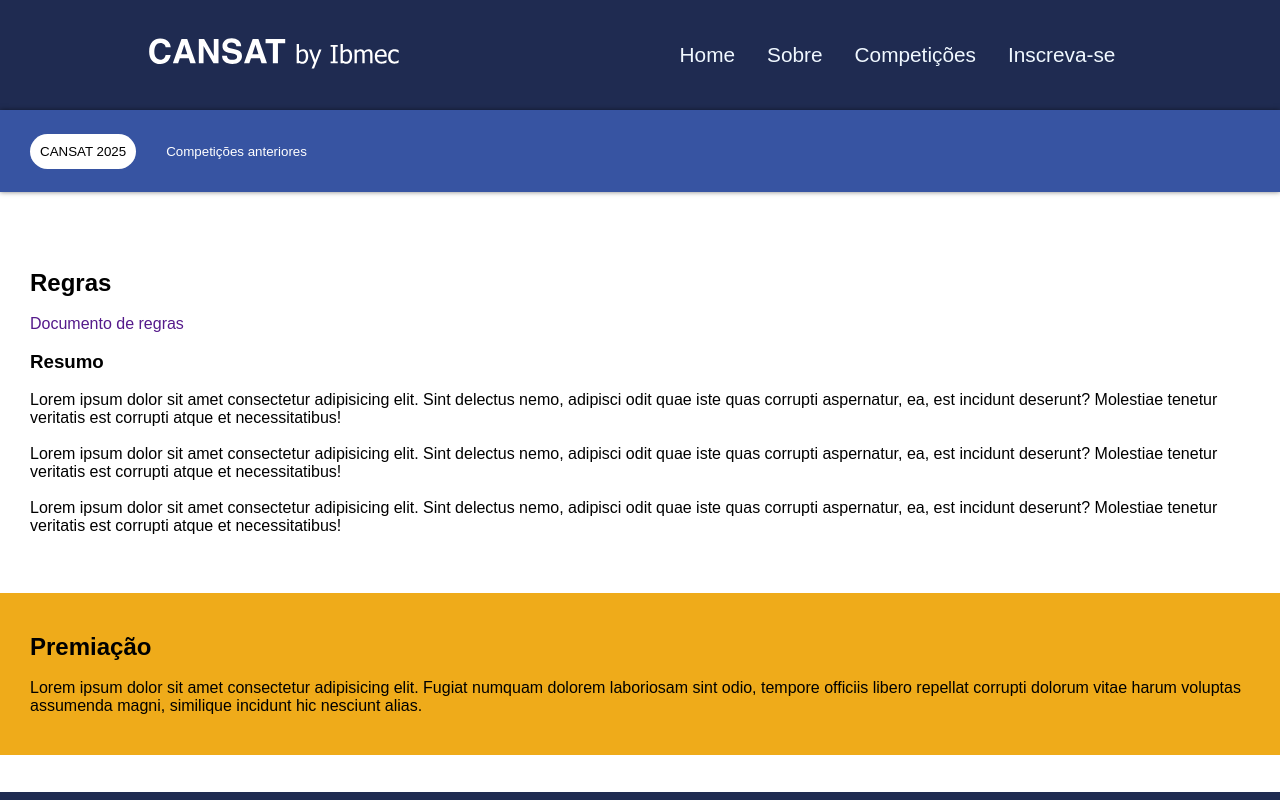
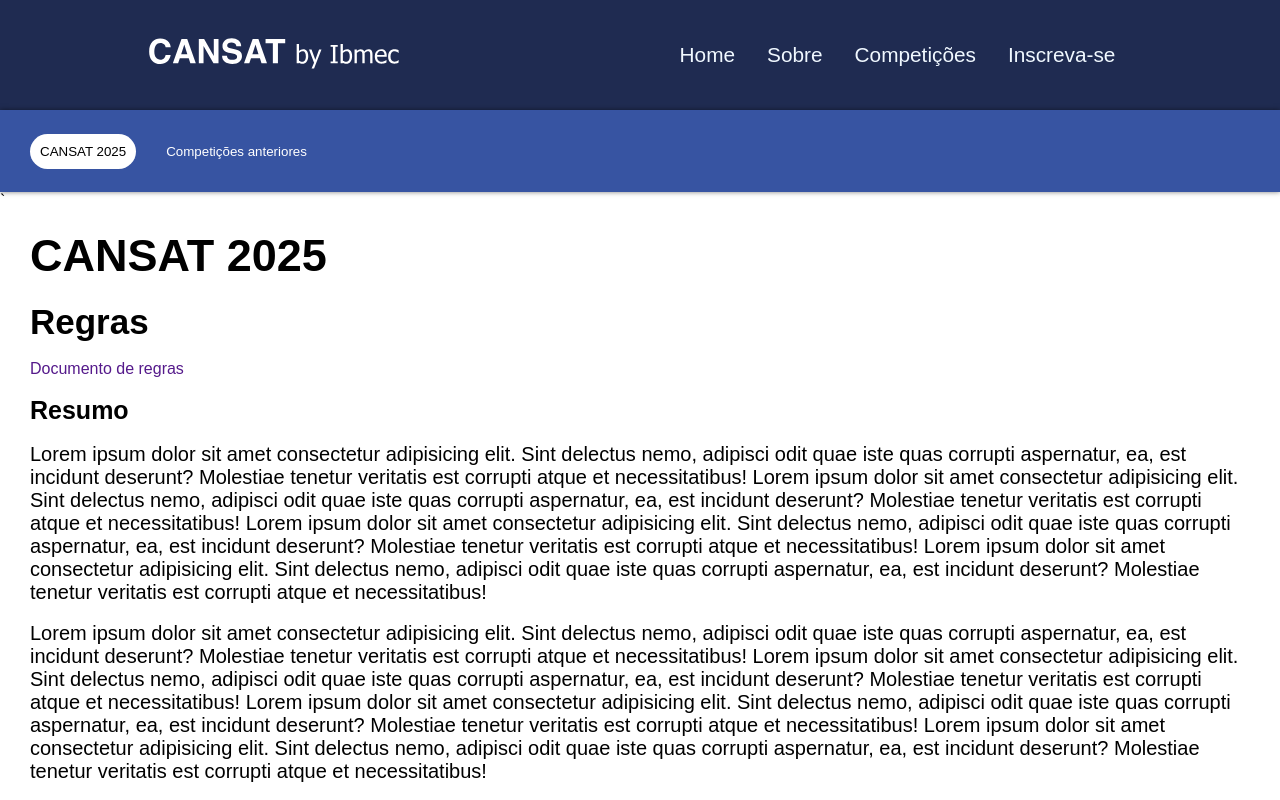
Before and after one commit to patrickgougeon/Site-Cansat-React, a React (Vite) app: page /#/competicoes in a window 1280 px wide. Shown: the top 800 px of the page. Built offline with nearby package versions, Linux system fonts and the light colour scheme.

Commit message:
conserto de bugs que a página de inscricao gerou

```diff
--- a/src/components/Formulario.jsx
+++ b/src/components/Formulario.jsx
@@ -76,6 +76,7 @@ export default function Formulario() {
   return (
     <form className="forms" onSubmit={handleSubmit} id="form-content">
       <input
+        type="text"
         name="nomeEquipe"
         onChange={handleChange}
         placeholder="Nome da Equipe"
--- a/src/index.css
+++ b/src/index.css
@@ -1,11 +1,12 @@
 @import url('https://fonts.googleapis.com/css2?family=Arimo:ital,wght@0,400..700;1,400..700&display=swap');
 
-/* Header */
 * {
     padding: 0;
     margin: 0;
     box-sizing: border-box;
 }
+
+/* Header */
 
 ul {
     list-style-type: none;
@@ -130,20 +131,41 @@ header {
 
 /* Main */
 
-main {
-    min-height: calc(100vh - 200px);
+/* === ALTERAÇÃO 1: Adicionado padding para criar o espaço interno amarelo === */
+#inscricao {
+    background-color: #efab1a;
+    padding-top: 50px;
+    padding-bottom: 50px;
+}
+
+main h1 {
+    margin: 20px 30px;
+    font-size: 45px;
+}
+
+main h2 {
+    font-size: 35px;
+}
+
+main h3 {
+    font-size: 25px;
+}
+
+main p {
+    font-size: 20px;
+}
+
+#apresentacao-insc {
     display: flex;
+    flex-direction: column;
     justify-content: center;
     align-items: center;
-    flex-direction: column;
-}
-
-#main-inscricao {
-    background-color: #efab1a;
+    text-align: center;
+    margin: 0 20px 60px 20px;
+    color: #1F2B51;
 }
 
 #regras {
-    padding-top: 40px;
     padding-bottom: 40px;
     padding-left: 30px;
     padding-right: 30px;
@@ -233,17 +255,18 @@ footer {
     .forms {
         width: 50%;
         max-width: 700px;
-        margin: auto;
+        margin: auto; /* Margem vertical é controlada pelo padding do pai agora */
         padding: 40px;
     }
 }
 
+/* === ALTERAÇÃO 2: Removida a margem vertical do formulário === */
 .forms {
     display: flex;
     flex-direction: column;
     width: 90%;
     max-width: 500px;
-    margin: 50px auto;
+    margin: 20px auto; /* Apenas margem horizontal para centralizar */
     padding: 30px;
     background-color: #fcfcfc;
     border: 2px solid #3754a2;
--- a/src/pages/competicoes.jsx
+++ b/src/pages/competicoes.jsx
@@ -32,7 +32,10 @@ export function Competicoes() {
 
       <main id="competicoes">
 
-        <div id="cansat-2025">
+        <div id="cansat-2025">`
+
+          <h1>CANSAT 2025</h1>
+
           <section id="regras">
             <h2>Regras</h2>
 
@@ -47,15 +50,17 @@ export function Competicoes() {
 
             <br />
 
-            <p>Lorem ipsum dolor sit amet consectetur adipisicing elit. Sint delectus nemo, adipisci odit quae iste quas corrupti aspernatur, ea, est incidunt deserunt? Molestiae tenetur veritatis est corrupti atque et necessitatibus!</p>
+            <p>Lorem ipsum dolor sit amet consectetur adipisicing elit. Sint delectus nemo, adipisci odit quae iste quas corrupti aspernatur, ea, est incidunt deserunt? Molestiae tenetur veritatis est corrupti atque et necessitatibus! Lorem ipsum dolor sit amet consectetur adipisicing elit. Sint delectus nemo, adipisci odit quae iste quas corrupti aspernatur, ea, est incidunt deserunt? Molestiae tenetur veritatis est corrupti atque et necessitatibus!
+            Lorem ipsum dolor sit amet consectetur adipisicing elit. Sint delectus nemo, adipisci odit quae iste quas corrupti aspernatur, ea, est incidunt deserunt? Molestiae tenetur veritatis est corrupti atque et necessitatibus! Lorem ipsum dolor sit amet consectetur adipisicing elit. Sint delectus nemo, adipisci odit quae iste quas corrupti aspernatur, ea, est incidunt deserunt? Molestiae tenetur veritatis est corrupti atque et necessitatibus!
+            </p>
 
             <br />
 
-            <p>Lorem ipsum dolor sit amet consectetur adipisicing elit. Sint delectus nemo, adipisci odit quae iste quas corrupti aspernatur, ea, est incidunt deserunt? Molestiae tenetur veritatis est corrupti atque et necessitatibus!</p>
+            <p>Lorem ipsum dolor sit amet consectetur adipisicing elit. Sint delectus nemo, adipisci odit quae iste quas corrupti aspernatur, ea, est incidunt deserunt? Molestiae tenetur veritatis est corrupti atque et necessitatibus! Lorem ipsum dolor sit amet consectetur adipisicing elit. Sint delectus nemo, adipisci odit quae iste quas corrupti aspernatur, ea, est incidunt deserunt? Molestiae tenetur veritatis est corrupti atque et necessitatibus! Lorem ipsum dolor sit amet consectetur adipisicing elit. Sint delectus nemo, adipisci odit quae iste quas corrupti aspernatur, ea, est incidunt deserunt? Molestiae tenetur veritatis est corrupti atque et necessitatibus! Lorem ipsum dolor sit amet consectetur adipisicing elit. Sint delectus nemo, adipisci odit quae iste quas corrupti aspernatur, ea, est incidunt deserunt? Molestiae tenetur veritatis est corrupti atque et necessitatibus!</p>
 
             <br />
 
-            <p>Lorem ipsum dolor sit amet consectetur adipisicing elit. Sint delectus nemo, adipisci odit quae iste quas corrupti aspernatur, ea, est incidunt deserunt? Molestiae tenetur veritatis est corrupti atque et necessitatibus!</p>
+            <p>Lorem ipsum dolor sit amet consectetur adipisicing elit. Sint delectus nemo, adipisci odit quae iste quas corrupti aspernatur, ea, est incidunt deserunt? Molestiae tenetur veritatis est corrupti atque et necessitatibus! Lorem ipsum dolor sit amet consectetur adipisicing elit. Sint delectus nemo, adipisci odit quae iste quas corrupti aspernatur, ea, est incidunt deserunt? Molestiae tenetur veritatis est corrupti atque et necessitatibus! Lorem ipsum dolor sit amet consectetur adipisicing elit. Sint delectus nemo, adipisci odit quae iste quas corrupti aspernatur, ea, est incidunt deserunt? Molestiae tenetur veritatis est corrupti atque et necessitatibus! Lorem ipsum dolor sit amet consectetur adipisicing elit. Sint delectus nemo, adipisci odit quae iste quas corrupti aspernatur, ea, est incidunt deserunt? Molestiae tenetur veritatis est corrupti atque et necessitatibus!</p>
 
             <br />
           </section>
@@ -66,12 +71,12 @@ export function Competicoes() {
 
             <br />
 
-            <p>Lorem ipsum dolor sit amet consectetur adipisicing elit. Fugiat numquam dolorem laboriosam sint odio, tempore officiis libero repellat corrupti dolorum vitae harum voluptas assumenda magni, similique incidunt hic nesciunt alias.</p>
+            <p>Lorem ipsum dolor sit amet consectetur adipisicing elit. Fugiat numquam dolorem laboriosam sint odio, tempore officiis libero repellat corrupti dolorum vitae harum voluptas assumenda magni, similique incidunt hic nesciunt alias. Lorem ipsum dolor sit amet consectetur adipisicing elit. Sint delectus nemo, adipisci odit quae iste quas corrupti aspernatur, ea, est incidunt deserunt? Molestiae tenetur veritatis est corrupti atque et necessitatibus! Lorem ipsum dolor sit amet consectetur adipisicing elit. Sint delectus nemo, adipisci odit quae iste quas corrupti aspernatur, ea, est incidunt deserunt? Molestiae tenetur veritatis est corrupti atque et necessitatibus! Lorem ipsum dolor sit amet consectetur adipisicing elit. Sint delectus nemo, adipisci odit quae iste quas corrupti aspernatur, ea, est incidunt deserunt? Molestiae tenetur veritatis est corrupti atque et necessitatibus!</p>
           </section>
         </div>
 
         <div id="competicoes-anteriores" className="inativo">
-          <h1>Competicoes Anteriores!</h1>
+          <h1>Competições Anteriores</h1>
         </div>
       </main>
 
--- a/src/pages/inscricao.jsx
+++ b/src/pages/inscricao.jsx
@@ -7,8 +7,10 @@ import Formulario from "../components/Formulario";
       <>
         <Navbar />
         <main id="inscricao">
-          <h1>Página de Inscrição</h1>
-          <p>Preencha o formulário abaixo para se inscrever e gerar seu comprovante em PDF.</p>
+          <div id="apresentacao-insc">
+            <h1>Página de Inscrição</h1>
+            <p>Preencha o formulário abaixo para se inscrever e gerar seu comprovante em PDF.</p>
+          </div>
           <Formulario />
         </main>
         <Footer />
```
